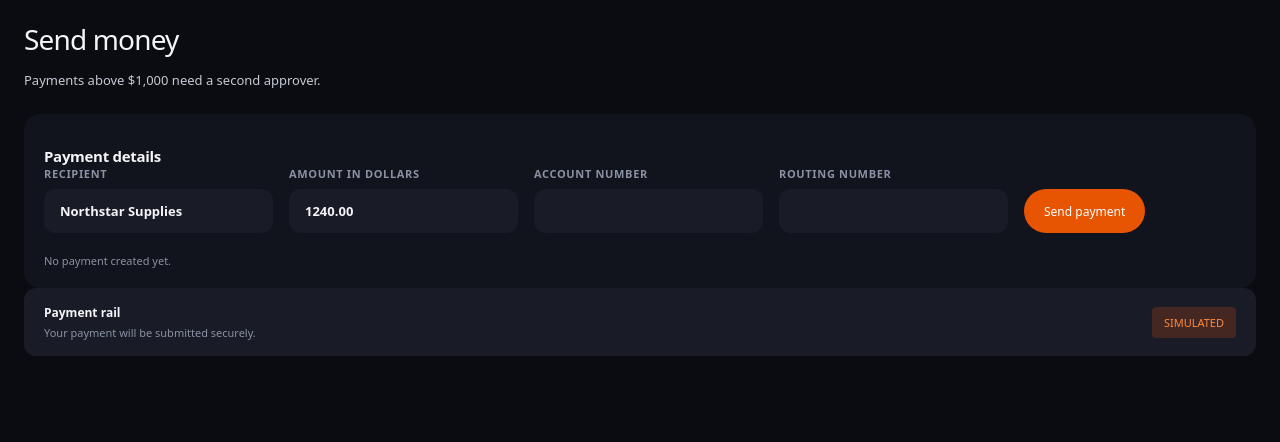
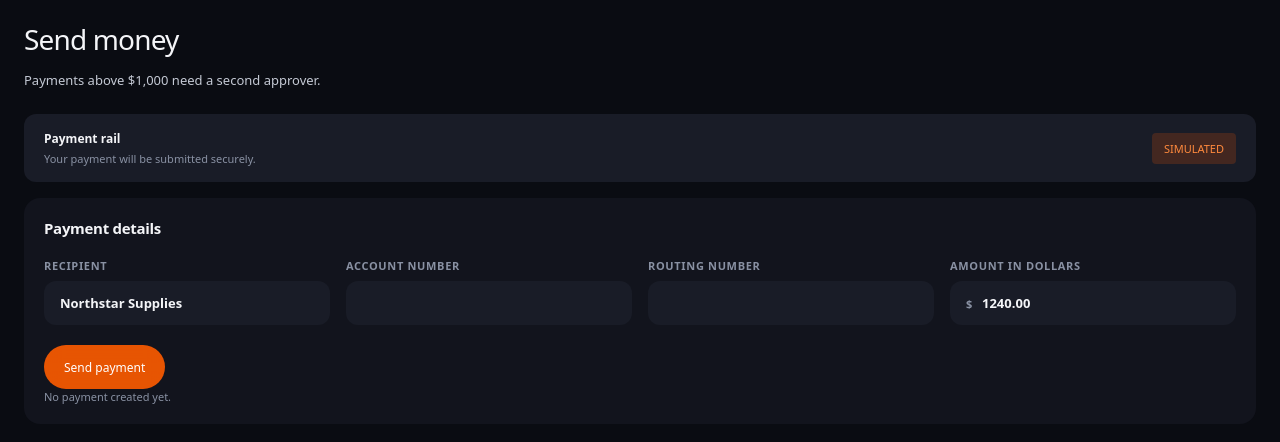
Before and after one commit to raj-y12/neobank, a Next.js app: page /payments in a window 1280 px wide. Shown: the top 442 px of the page. Built offline with nearby package versions, Linux system fonts and the light colour scheme; no server answers.

Commit message:
refine payment form hierarchy

```diff
--- a/app/globals.css
+++ b/app/globals.css
@@ -495,6 +495,15 @@ body:has(.auth-shell) { background: var(--paper); color: var(--ink); }
 .form-row label { display: block; min-width: 200px; color: var(--muted); font-size: var(--text-2xs); font-weight: 600; text-transform: uppercase; letter-spacing: .06em; }
 .form-row label select, .form-row label input { display: block; margin-top: var(--space-2); }
 .form-row .btn { flex-shrink: 0; }
+.payment-rail-card { margin-bottom: var(--space-4); cursor: default; }
+.payment-rail-card:hover { background: var(--card); }
+.payment-details-panel h3 { margin: 0 0 var(--space-5); }
+.payment-form-row { display: grid; grid-template-columns: repeat(4, minmax(0, 1fr)); align-items: end; gap: var(--space-4); margin-bottom: var(--space-4); }
+.payment-form-row label { min-width: 0; }
+.currency-input { position: relative; display: block; margin-top: var(--space-2); }
+.currency-input > span { position: absolute; inset: 0 auto 0 var(--space-4); display: flex; align-items: center; color: var(--muted); pointer-events: none; }
+.currency-input .input { margin-top: 0; padding-left: 32px; width: 100%; }
+.payment-details-panel > .btn { margin-top: var(--space-1); }
 
 .status-card {
   display: flex; align-items: center; justify-content: space-between; gap: var(--space-4);
@@ -504,6 +513,7 @@ body:has(.auth-shell) { background: var(--paper); color: var(--ink); }
   transition: background-color .2s var(--ease-standard);
 }
 .status-card:hover { background: var(--line-strong); }
+.payment-rail-card:hover { background: var(--card); }
 .status-card strong { display: block; margin-bottom: var(--space-1); font-size: var(--text-xs); font-weight: 600; }
 .list-stack { display: grid; gap: var(--space-3); margin-top: var(--space-4); }
 
@@ -664,6 +674,7 @@ body:has(.auth-shell) { background: var(--paper); color: var(--ink); }
   .intro .btn { margin-top: 0; flex-shrink: 0; }
   .card-detail-header { align-items: flex-start; gap: var(--space-3); flex-direction: column; }
   .metric-grid, .content-grid, .dashboard-grid { grid-template-columns: 1fr; }
+  .payment-form-row { grid-template-columns: 1fr; }
   .footer { align-items: flex-start; gap: var(--space-3); flex-direction: column; }
   .data-table { display: block; overflow-x: auto; }
 }
--- a/app/payments/page.tsx
+++ b/app/payments/page.tsx
@@ -22,21 +22,21 @@ export default function PaymentsPage() {
         </div>
       </section>
 
-      <section className="panel">
+      <section className="status-card payment-rail-card">
+        <div><strong>Payment rail</strong><p className="list-meta">Your payment will be submitted securely.</p></div>
+        <span className="chip chip-orange">{process.env.NEXT_PUBLIC_INCREASE_MODE ?? "SIMULATED"}</span>
+      </section>
+
+      <section className="panel payment-details-panel">
         <h3>Payment details</h3>
-        <div className="form-row">
+        <div className="form-row payment-form-row">
           <label>Recipient<input className="input" value={recipient} onChange={(event) => setRecipient(event.target.value)} /></label>
-          <label>Amount in dollars<input className="input" value={amount} onChange={(event) => setAmount(event.target.value)} inputMode="decimal" placeholder="0.00" /></label>
           <label>Account number<input className="input" value={accountNumber} onChange={(event) => setAccountNumber(event.target.value)} inputMode="numeric" autoComplete="off" /></label>
           <label>Routing number<input className="input" value={routingNumber} onChange={(event) => setRoutingNumber(event.target.value)} inputMode="numeric" autoComplete="off" /></label>
-          <button className="btn btn-primary" onClick={createPayment}>Send payment</button>
+          <label>Amount in dollars<span className="currency-input"><span aria-hidden="true">$</span><input className="input" value={amount} onChange={(event) => setAmount(event.target.value)} inputMode="decimal" placeholder="0.00" /></span></label>
         </div>
+        <button className="btn btn-primary" onClick={createPayment}>Send payment</button>
         <p className="list-meta" role="status">{message}</p>
-      </section>
-
-      <section className="status-card">
-        <div><strong>Payment rail</strong><p className="list-meta">Your payment will be submitted securely.</p></div>
-        <span className="chip chip-orange">{process.env.NEXT_PUBLIC_INCREASE_MODE ?? "SIMULATED"}</span>
       </section>
     </>
   );
```
